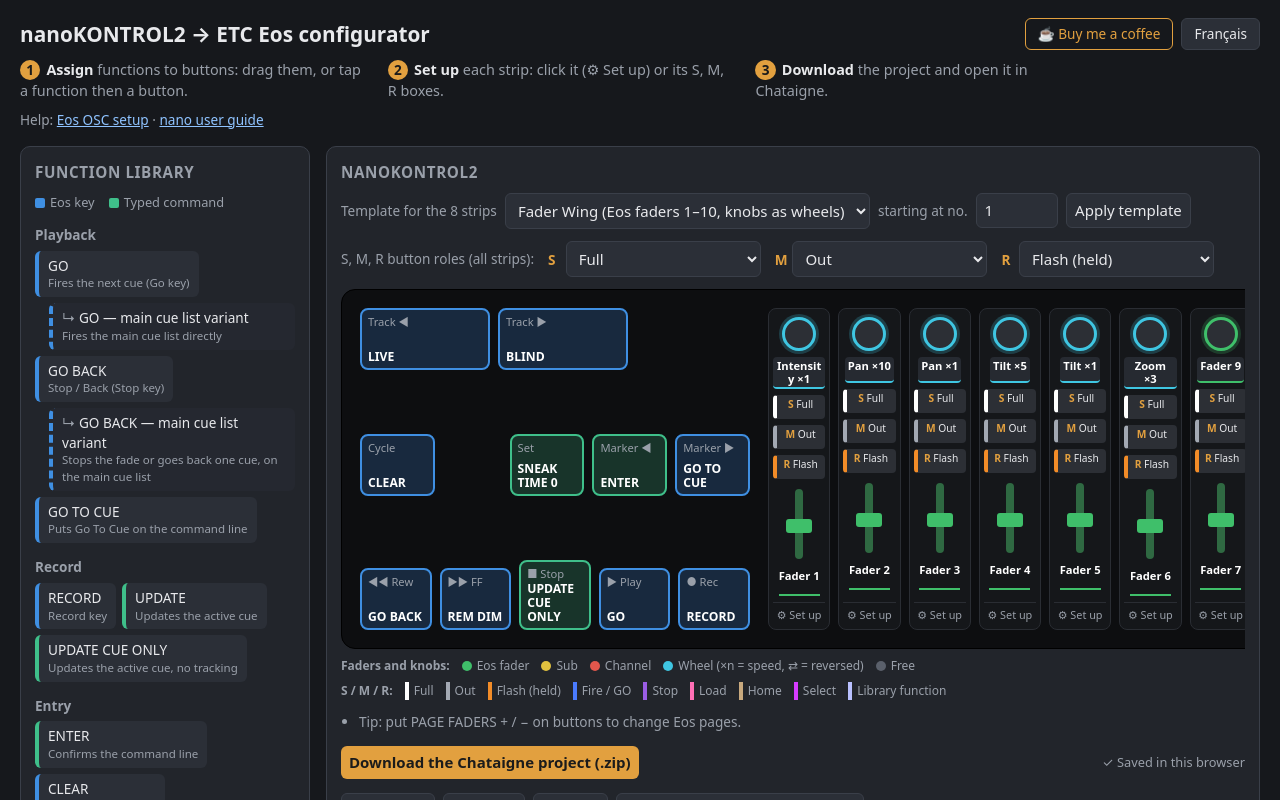
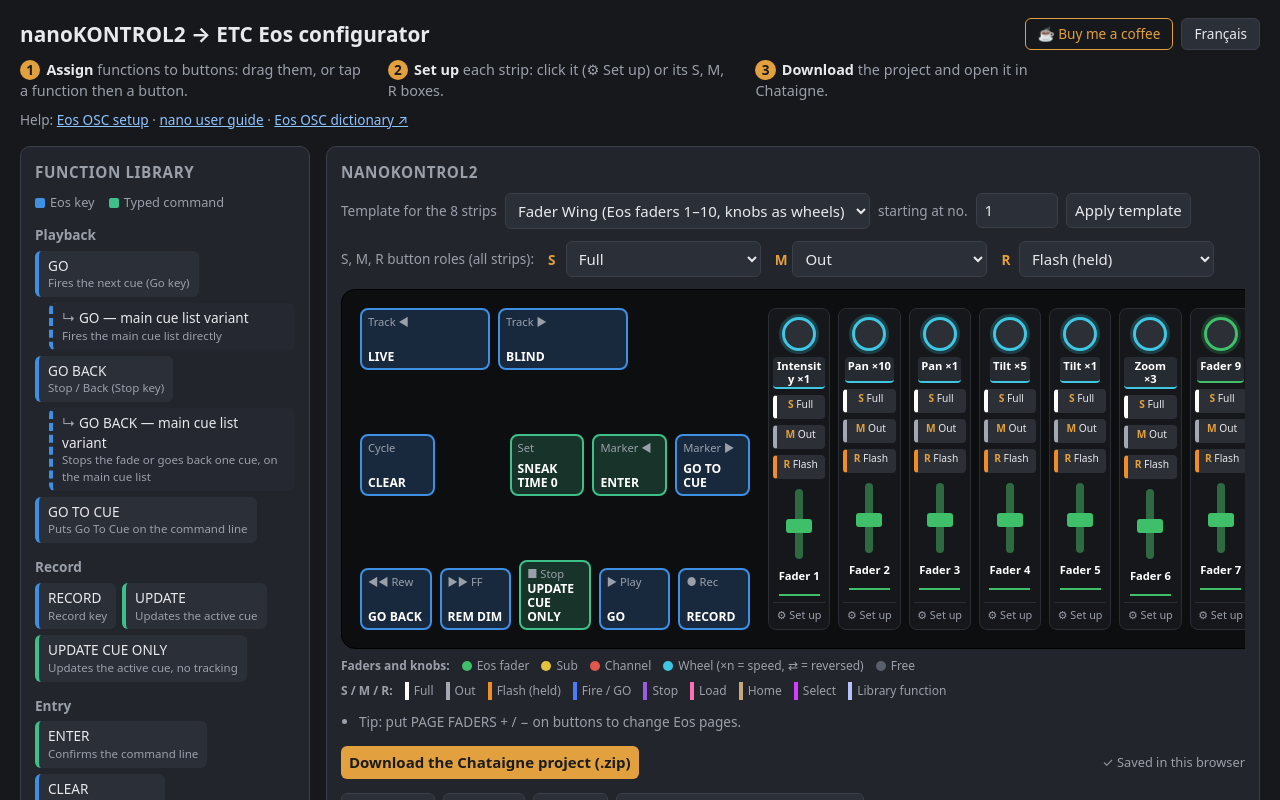
Before and after one commit to 100ders/eos-chataigne-controllers, a plain HTML site: page docs/index.html in a window 1280 px wide. Shown: the top 800 px of the page. Drawn offline with Linux system fonts and the light colour scheme.

Commit message:
V1.0.1
ajout dictionnaire ETC OSC

```diff
--- a/docs/index.html
+++ b/docs/index.html
@@ -144,6 +144,7 @@ code{background:#000;padding:1px 4px;border-radius:4px}
 }
 .top{display:flex;justify-content:space-between;align-items:center;gap:12px;flex-wrap:wrap}
 .lang{font-size:.85rem;padding:5px 12px}
+.hint{font-size:.78rem;color:var(--muted);margin:2px 0 4px}
 .topr{display:flex;gap:8px;align-items:center;flex-wrap:wrap}
 .bmc{font-size:.85rem;padding:5px 12px;border:1px solid var(--accent);border-radius:6px;color:var(--accent);text-decoration:none;white-space:nowrap}
 .bmc:hover{background:var(--accent);color:#1b1b1b}
@@ -181,6 +182,7 @@ code{background:#000;padding:1px 4px;border-radius:4px}
       </select>
       <label for="c-value" id="c-value-l"></label>
       <input id="c-value" required>
+      <p class="hint" id="c-hint" data-h="dict_hint" hidden></p>
       <button type="submit" data-i="c_add"></button>
     </form>
     <p class="note" data-h="lib_note"></p>
@@ -254,7 +256,9 @@ fr:{
  step1:"<b>Assignez</b> des fonctions aux boutons : glissez-les, ou touchez une fonction puis un bouton.",
  step2:"<b>Réglez</b> chaque tranche : cliquez dessus (⚙ Régler) ou sur ses cases S, M, R.",
  step3:"<b>Téléchargez</b> le projet et ouvrez-le dans Chataigne.",
- help:"Aide : <a href='{0}' target='_blank' rel='noopener'>régler l'OSC dans Eos</a> · <a href='{1}' target='_blank' rel='noopener'>mode d'emploi du nano</a>",
+ help:"Aide : <a href='{0}' target='_blank' rel='noopener'>régler l'OSC dans Eos</a> · <a href='{1}' target='_blank' rel='noopener'>mode d'emploi du nano</a> · <a href='{2}' target='_blank' rel='noopener'>dictionnaire OSC d'Eos (en anglais) ↗</a>",
+ dict_hint:"Liste des adresses : <a href='{0}' target='_blank' rel='noopener'>dictionnaire OSC d'ETC (en anglais) ↗</a>",
+ dict_param:"Noms des paramètres : <a href='{0}' target='_blank' rel='noopener'>dictionnaire OSC d'ETC (en anglais) ↗</a>",
  lib_title:"Bibliothèque de fonctions", leg_key:"Touche Eos", leg_cmd:"Commande tapée",
  c_name:"Nom affiché", c_name_ph:"ex. MACRO 5", c_type:"Type", c_macro:"Macro Eos (numéro)", c_osc:"Adresse OSC", c_cmd:"Commande tapée (texte)", c_add:"Ajouter la fonction",
  cv_macro:"Numéro de macro", cv_key:"Adresse OSC", cv_cmd:"Texte tapé sur Eos (# = Enter)",
@@ -332,7 +336,9 @@ en:{
  step1:"<b>Assign</b> functions to buttons: drag them, or tap a function then a button.",
  step2:"<b>Set up</b> each strip: click it (⚙ Set up) or its S, M, R boxes.",
  step3:"<b>Download</b> the project and open it in Chataigne.",
- help:"Help: <a href='{0}' target='_blank' rel='noopener'>Eos OSC setup</a> · <a href='{1}' target='_blank' rel='noopener'>nano user guide</a>",
+ help:"Help: <a href='{0}' target='_blank' rel='noopener'>Eos OSC setup</a> · <a href='{1}' target='_blank' rel='noopener'>nano user guide</a> · <a href='{2}' target='_blank' rel='noopener'>Eos OSC dictionary ↗</a>",
+ dict_hint:"Address list: <a href='{0}' target='_blank' rel='noopener'>ETC OSC dictionary ↗</a>",
+ dict_param:"Parameter names: <a href='{0}' target='_blank' rel='noopener'>ETC OSC dictionary ↗</a>",
  lib_title:"Function library", leg_key:"Eos key", leg_cmd:"Typed command",
  c_name:"Display name", c_name_ph:"e.g. MACRO 5", c_type:"Type", c_macro:"Eos macro (number)", c_osc:"OSC address", c_cmd:"Typed command (text)", c_add:"Add function",
  cv_macro:"Macro number", cv_key:"OSC address", cv_cmd:"Text typed on Eos (# = Enter)",
@@ -412,12 +418,13 @@ function tl(lang,k,...a){ let s=I18N[lang][k]; if(s===undefined) s=I18N.fr[k]; i
 const t=(k,...a)=>tl(LANG,k,...a), tf=(k,...a)=>tl("fr",k,...a);
 const L=(x,lang=LANG)=>(x&&typeof x==="object")?(x[lang]||x.fr):x;   // texte bilingue {fr,en} ou simple
 const HELP_URL=()=>REPO+"/blob/main/docs/eos-osc-setup"+(LANG==="en"?".en":"")+".md";
+const OSC_DICT="https://www.etcconnect.com/WebDocs/Controls/EosFamilyOnlineHelp/en/Content/22_Show_Control/08_OSC/OSC_Dictionary.htm";
 const NANO_URL=()=>REPO+"/blob/main/nanokontrol2/README"+(LANG==="en"?".en":"")+".md";
 
 function applyStatic(){
   document.documentElement.lang=LANG; document.title=t("title");
   document.querySelectorAll("[data-i]").forEach(e=>{ e.textContent=t(e.dataset.i); });
-  document.querySelectorAll("[data-h]").forEach(e=>{ e.innerHTML=e.dataset.h==="help"?t("help",HELP_URL(),NANO_URL()):t(e.dataset.h); });
+  document.querySelectorAll("[data-h]").forEach(e=>{ e.innerHTML=e.dataset.h==="help"?t("help",HELP_URL(),NANO_URL(),OSC_DICT):e.dataset.h==="dict_hint"?t("dict_hint",OSC_DICT):t(e.dataset.h); });
   document.querySelectorAll("[data-p]").forEach(e=>{ e.placeholder=t(e.dataset.p); });
   document.querySelectorAll("[data-a]").forEach(e=>{ e.setAttribute("aria-label",t(e.dataset.a)); });
   const lb=document.getElementById("lang"); lb.textContent=t("lang_btn"); lb.setAttribute("aria-label",t("lang_aria")); lb.lang=LANG==="fr"?"en":"fr";
@@ -664,7 +671,8 @@ function renderEditor(){
     fs2.append(field(t("ed_param"),ps));
     if(!known){ const o=document.createElement("input"); o.id="ed-other"; o.placeholder=t("ed_other_ph"); o.value=kb.p||"";
       o.addEventListener("change",()=>{ kb.p=o.value.trim().toLowerCase().replace(/\s+/g,"_"); changed(); });
-      fs2.append(field(t("ed_other_l"),o)); }
+      fs2.append(field(t("ed_other_l"),o));
+      const hp=document.createElement("p"); hp.className="hint"; hp.innerHTML=t("dict_param",OSC_DICT); fs2.append(hp); }
     if(kb.p!=="intens"){ const ws=document.createElement("select"); ws.id="ed-w"; opt(ws,"coarse",t("ed_normal"),kb.w); opt(ws,"fine",t("ed_fine"),kb.w); ws.addEventListener("change",()=>{kb.w=ws.value;changed();}); fs2.append(field(t("ed_prec"),ws)); }
     const kk=document.createElement("input"); kk.id="ed-k"; kk.type="number"; kk.min=1; kk.max=50; kk.value=Math.abs(kb.k);
     kk.addEventListener("change",()=>{ const v=Math.max(1,Math.min(50,parseInt(kk.value)||1)); kb.k=(kb.k<0?-v:v); changed(); });
@@ -888,7 +896,7 @@ function exportProject(){
 
 // ---------- evenements ----------
 function updateCustomValue(){ const v=document.getElementById("c-type").value;
-  document.getElementById("c-value-l").textContent=t("cv_"+v); document.getElementById("c-value").placeholder={macro:"5",key:"/eos/key/...",cmd:"Macro 5 #"}[v]; }
+  document.getElementById("c-value-l").textContent=t("cv_"+v); document.getElementById("c-hint").hidden=(v!=="key"); document.getElementById("c-value").placeholder={macro:"5",key:"/eos/key/...",cmd:"Macro 5 #"}[v]; }
 document.getElementById("c-type").addEventListener("change",updateCustomValue);
 document.getElementById("custom-form").addEventListener("submit",e=>{
   e.preventDefault(); const ty=document.getElementById("c-type").value; let v=document.getElementById("c-value").value.trim();
```
Also changed, not shown: tools/configurateur.src.html (+13 -5 lines), docs/images/configurateur-en.png, docs/images/configurateur.png, 6 other files.
